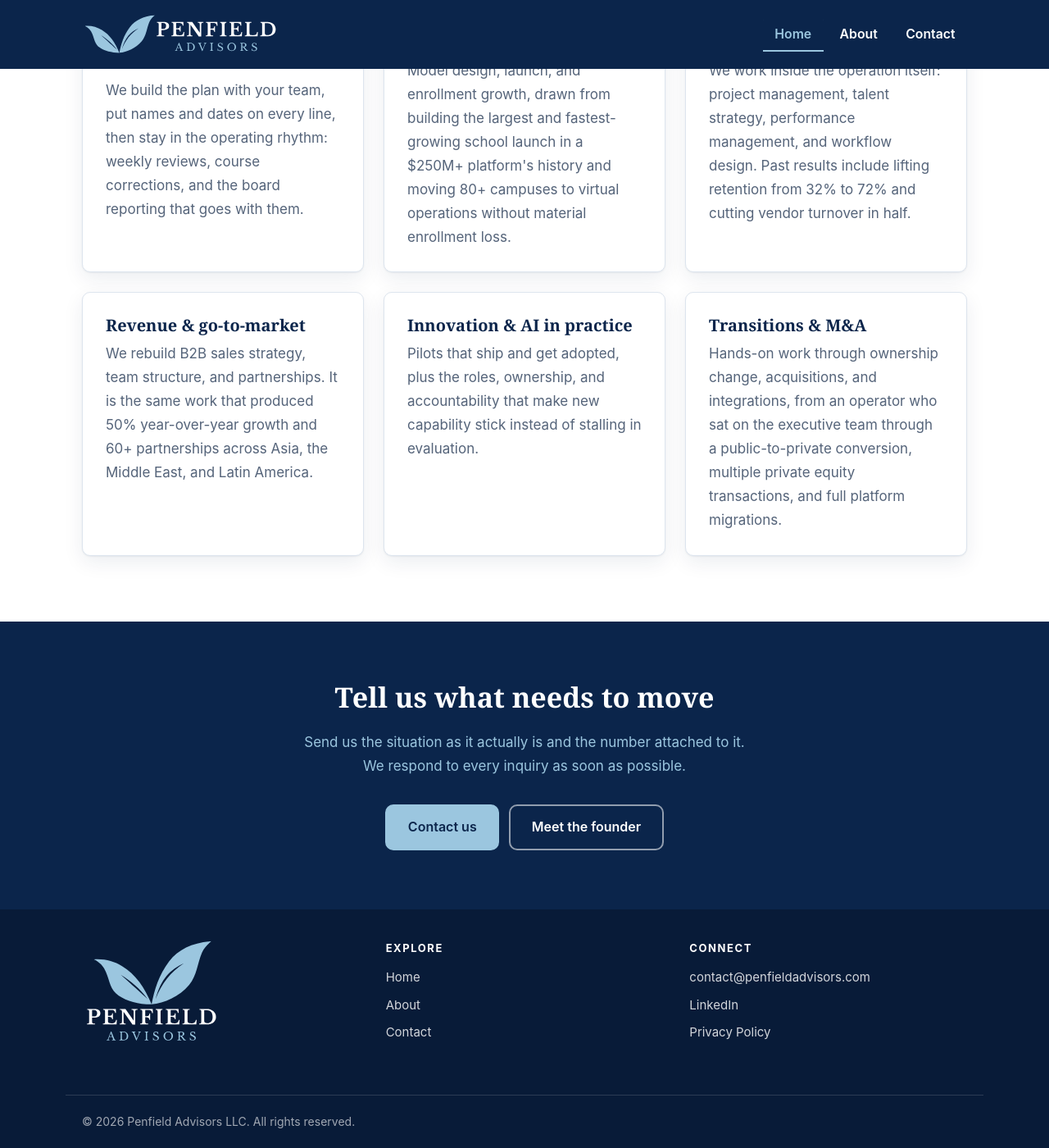
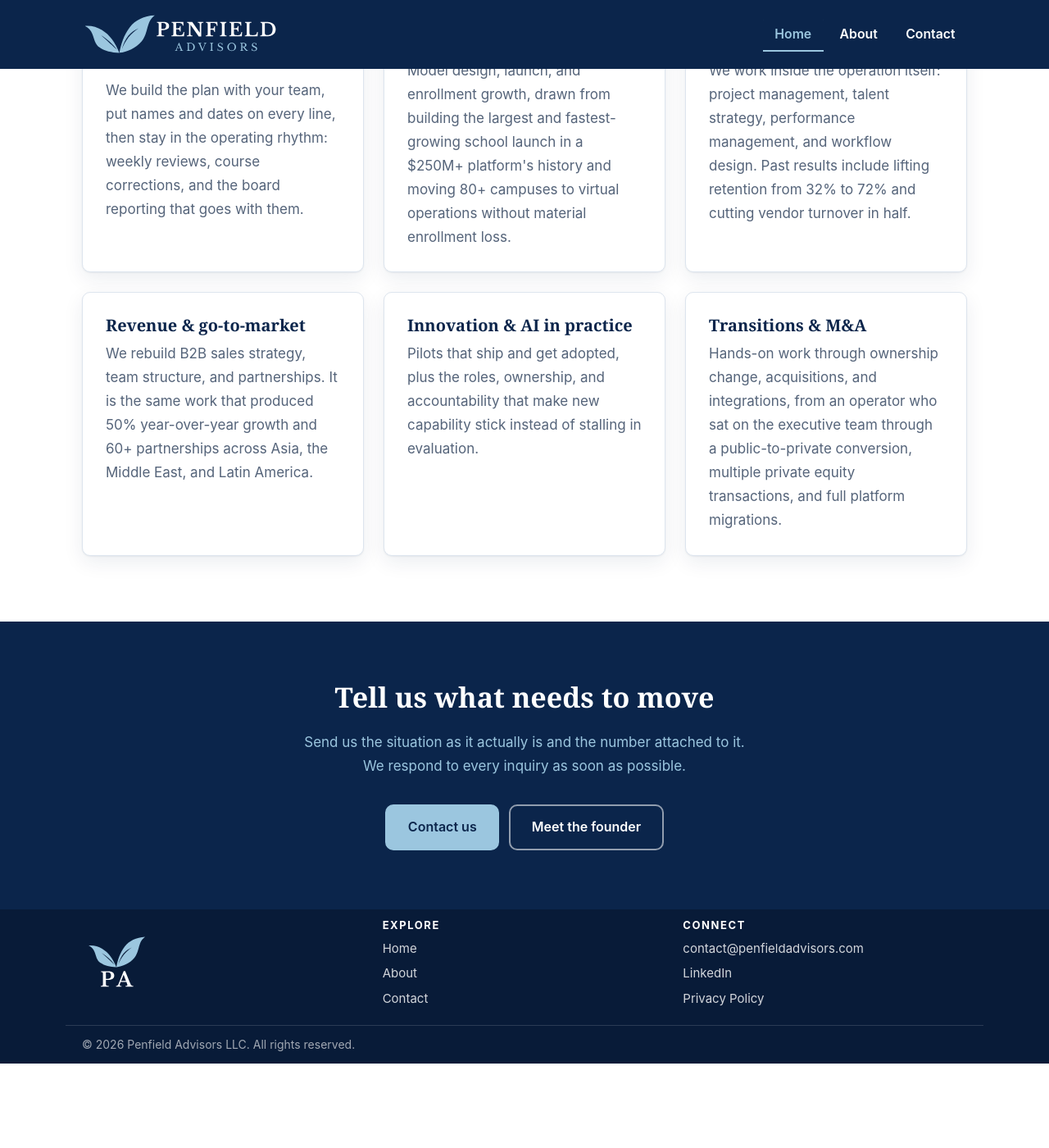
Before and after one commit to Penfield-Advisors/github-pages, a Jekyll site: the page built from index.html, in a window 1280 px wide and 1400 px high, scrolled down 1707 px. Shown: the whole window at 82% size. Built offline with Jekyll 4.4.1, drawn with Linux system fonts in a browser that asks for light colours; after the commit the page ends 3004 px from its top, so only the background shows below that.

Commit message:
fix: Footer cleanup
Signed-off-by: Alexander Carr <jalexandercarr@gmail.com>

```diff
--- a/_includes/footer.html
+++ b/_includes/footer.html
@@ -2,9 +2,9 @@
   <div class="wrap site-footer__inner">
     <div class="site-footer__brand">
       <img
-        src="{{ '/assets/logos/main-logo-transparent.svg' | relative_url }}"
+        src="{{ '/assets/logos/small-logo-transparent.svg' | relative_url }}"
         alt="{{ site.company.legal_name }}"
-        width="170" height="170" loading="lazy">
+        width="84" height="84" loading="lazy">
     </div>
 
     <div class="site-footer__col">
--- a/assets/css/style.css
+++ b/assets/css/style.css
@@ -323,11 +323,13 @@ hr {
 /* --- Hero ---------------------------------------------------------------- */
 
 /* Shared navy-over-artwork treatment. The gradient sits above the image so the
-   art stays faded enough for white text to hold contrast over any part of it. */
+   art stays faded enough for white text to hold contrast over any part of it.
+   At these alphas the brightest stroke composites to about #1c3957, which still
+   clears 11:1 against the white headings and 6:1 against the sky-blue lead. */
 .hero,
 .page-head {
   background:
-    linear-gradient(180deg, rgba(8, 27, 56, .86), rgba(11, 37, 75, .94)),
+    linear-gradient(180deg, rgba(8, 27, 56, .78), rgba(11, 37, 75, .87)),
     var(--navy) url("../images/philadelphia-skyline.svg") center / cover no-repeat;
 }
 
@@ -525,7 +527,7 @@ hr {
 .site-footer {
   background: var(--navy-deep);
   color: rgba(255, 255, 255, .82);
-  padding-top: clamp(.625rem, 1.5vw, 1rem);
+  padding-top: .75rem;
   font-size: .9375rem;
 }
 
@@ -533,14 +535,15 @@ hr {
    link lists, and stretched columns would leave the logo hanging below them. */
 .site-footer__inner {
   display: grid;
-  gap: 2rem;
+  gap: 1.25rem;
   grid-template-columns: repeat(auto-fit, minmax(min(100%, 14rem), 1fr));
   align-items: center;
-  padding-bottom: 2.5rem;
+  padding-bottom: 1.25rem;
 }
 
+/* The square mark rather than the full lockup, so the band stays shallow. */
 .site-footer__brand img {
-  width: 170px;
+  width: 84px;
   height: auto;
 }
 
@@ -551,7 +554,7 @@ hr {
   letter-spacing: .12em;
   text-transform: uppercase;
   color: var(--white);
-  margin-bottom: .9rem;
+  margin-bottom: .45rem;
 }
 
 .site-footer__links {
@@ -559,7 +562,7 @@ hr {
   margin: 0;
   padding: 0;
 }
-.site-footer__links li { margin-bottom: .5rem; }
+.site-footer__links li { margin-bottom: .3rem; }
 /* Trailing margin would pad the column box and drag the centring off by a few
    pixels against the brand mark. */
 .site-footer__links li:last-child { margin-bottom: 0; }
@@ -576,7 +579,7 @@ hr {
 
 .site-footer__legal {
   border-top: 1px solid rgba(255, 255, 255, .14);
-  padding-block: 1.25rem;
+  padding-block: .7rem;
   font-size: .875rem;
   color: rgba(255, 255, 255, .62);
 }
```
Also changed, not shown: assets/images/philadelphia-skyline.svg.
